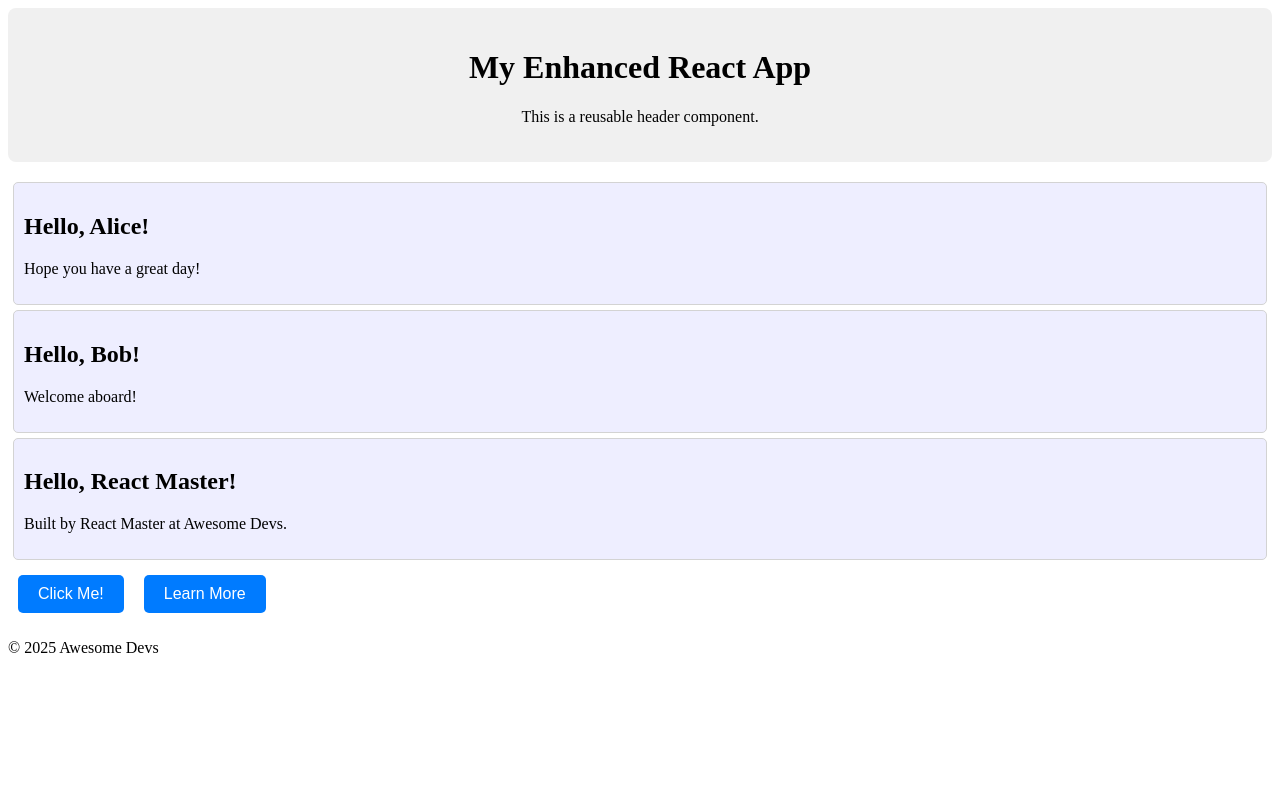
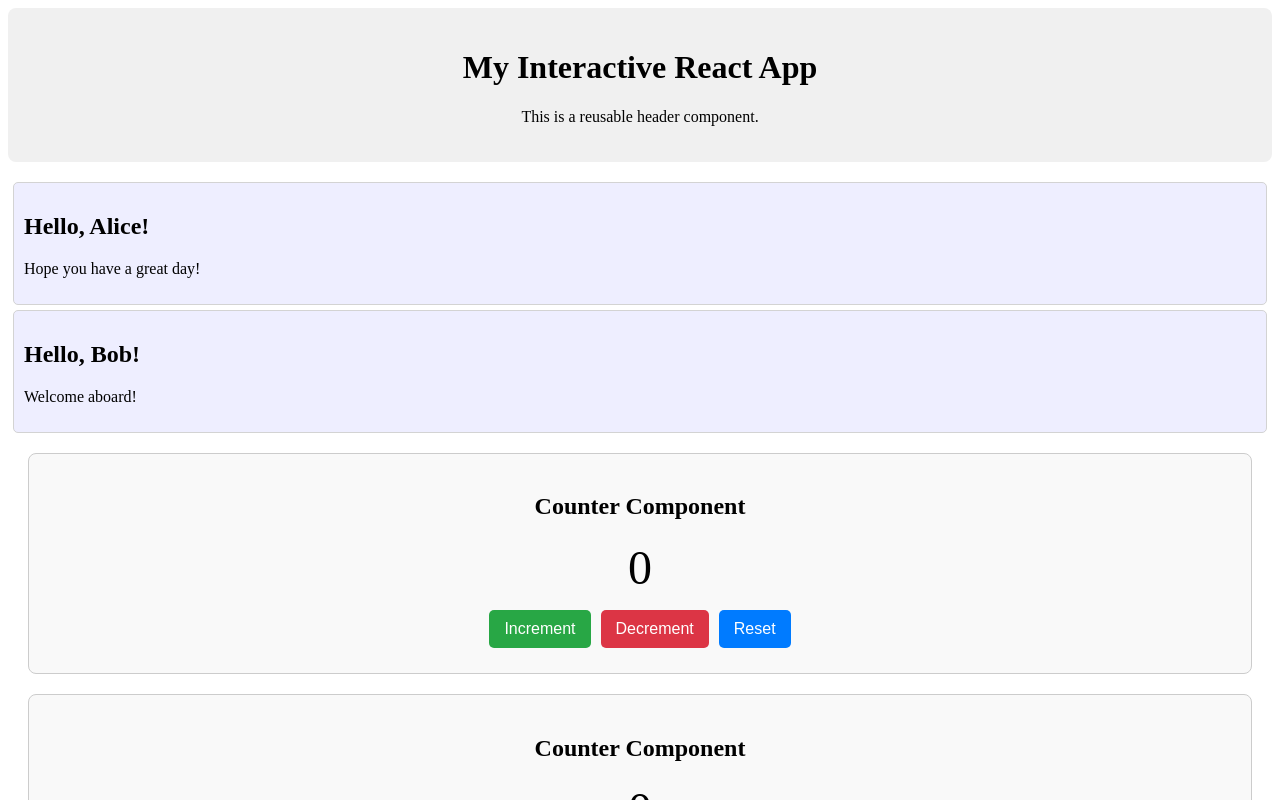
Before and after one commit to aravinth-in/learning-react, a React (Create React App) app in the folder my-react-components-app/: page / in a window 1280 px wide. Shown: the top 800 px of the page. Built offline with nearby package versions, Linux system fonts and the light colour scheme.

Commit message:
useState

```diff
--- a/my-react-components-app/src/App.js
+++ b/my-react-components-app/src/App.js
@@ -2,26 +2,27 @@ import React from 'react';
 import Greeting from './Greeting';
 import Header from './Header';
 import Button from './Button';
+import Counter from './Counter';
 
 const App = () => {
-  const appTitle = "My Enhanced React App";
+  const appTitle = "My Interactive React App";
   const developerName = "React Master";
   const company = "Awesome Devs";
 
   const buttonClickHandler = () => {
-    alert("Button was clicked!");
+    alert("Button was clicked from App.js!");
   };
 
   return (
     <>
       <Header title={appTitle} />
 
-      {/* Passing different props to different instances of Greeting */}
       <Greeting name="Alice" message="Hope you have a great day!" />
       <Greeting name="Bob" message="Welcome aboard!" />
-      <Greeting name={developerName} message={`Built by ${developerName} at ${company}.`} />
 
-      {/* Passing a function as a prop (event handler) */}
+      <Counter />
+      <Counter /> {/* You can add multiple instances, and each will have its own independent state! */}
+
       <Button text="Click Me!" onClick={buttonClickHandler} />
       <Button text="Learn More" onClick={() => alert("More info coming soon!")} />
 
--- /dev/null
+++ b/my-react-components-app/src/Counter.js
@@ -0,0 +1,85 @@
+import React, { useState } from 'react'; // Import useState hook
+
+const Counter = () => {
+  // Declare a state variable 'count' and its setter function 'setCount'
+  const [count, setCount] = useState(0);
+
+  // Event handler for incrementing the count
+  const handleIncrement = () => {
+    setCount(count + 1);
+    console.log("Incremented count to:", count + 1); // Note: console.log might show old value due to async updates
+  };
+
+  // Event handler for decrementing the count
+  const handleDecrement = () => {
+    // You can also use a functional update if the new state depends on the previous state
+    // setCount(prevCount => prevCount - 1); // More reliable for complex updates
+    setCount(count - 1);
+    console.log("Decremented count to:", count - 1);
+  };
+
+  const handleReset = () => {
+    setCount(0);
+  };
+
+  return (
+    <div style={{
+      border: '1px solid #ccc',
+      padding: '20px',
+      margin: '20px',
+      borderRadius: '8px',
+      textAlign: 'center',
+      backgroundColor: '#f9f9f9'
+    }}>
+      <h2>Counter Component</h2>
+      <p style={{ fontSize: '3em', margin: '10px 0' }}>{count}</p> {/* Displaying the current state */}
+      <button
+        onClick={handleIncrement} // Attach event handler to button click
+        style={{
+          padding: '10px 15px',
+          margin: '5px',
+          fontSize: '1em',
+          cursor: 'pointer',
+          backgroundColor: '#28a745',
+          color: 'white',
+          border: 'none',
+          borderRadius: '5px'
+        }}
+      >
+        Increment
+      </button>
+      <button
+        onClick={handleDecrement}
+        style={{
+          padding: '10px 15px',
+          margin: '5px',
+          fontSize: '1em',
+          cursor: 'pointer',
+          backgroundColor: '#dc3545',
+          color: 'white',
+          border: 'none',
+          borderRadius: '5px'
+        }}
+      >
+        Decrement
+      </button>
+      <button
+        onClick={handleReset}
+        style={{
+          padding: '10px 15px',
+          margin: '5px',
+          fontSize: '1em',
+          cursor: 'pointer',
+          backgroundColor: '#007bff',
+          color: 'white',
+          border: 'none',
+          borderRadius: '5px'
+        }}
+      >
+        Reset
+      </button>
+    </div>
+  );
+};
+
+export default Counter;
```
